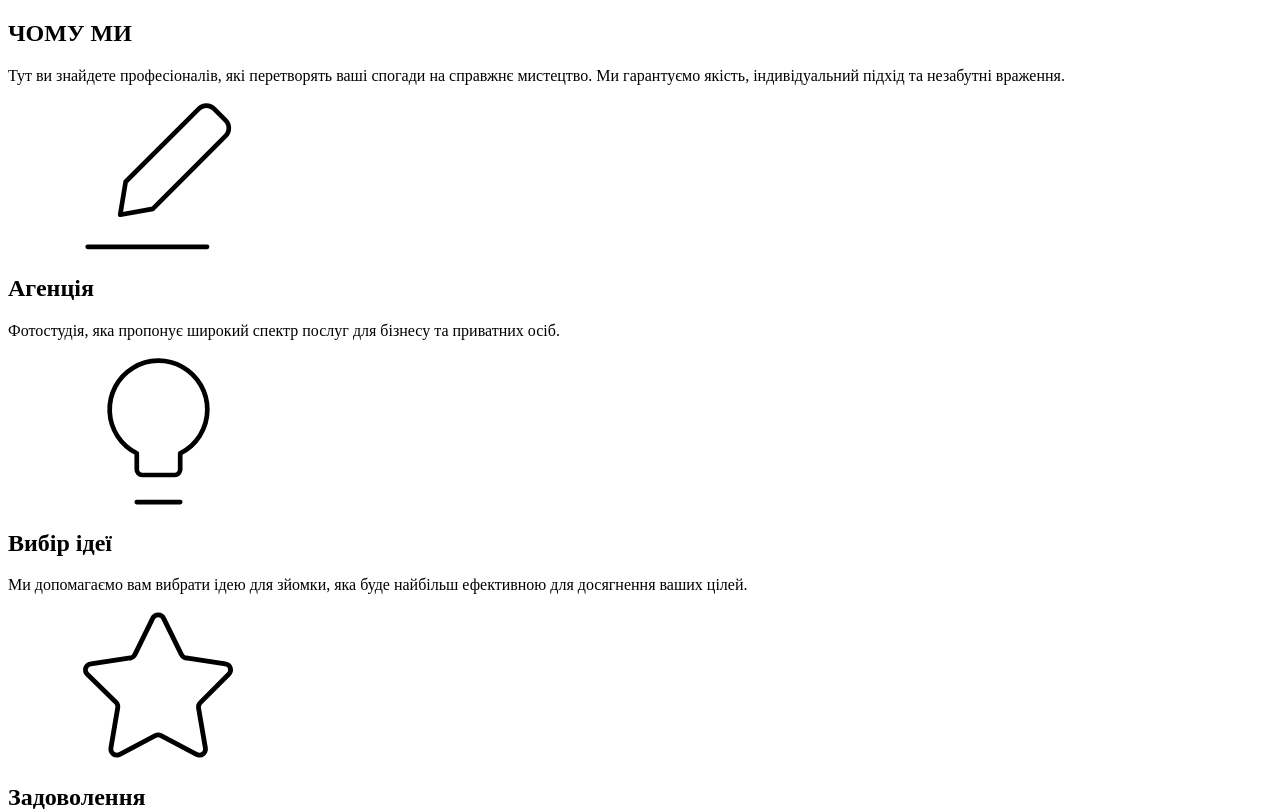
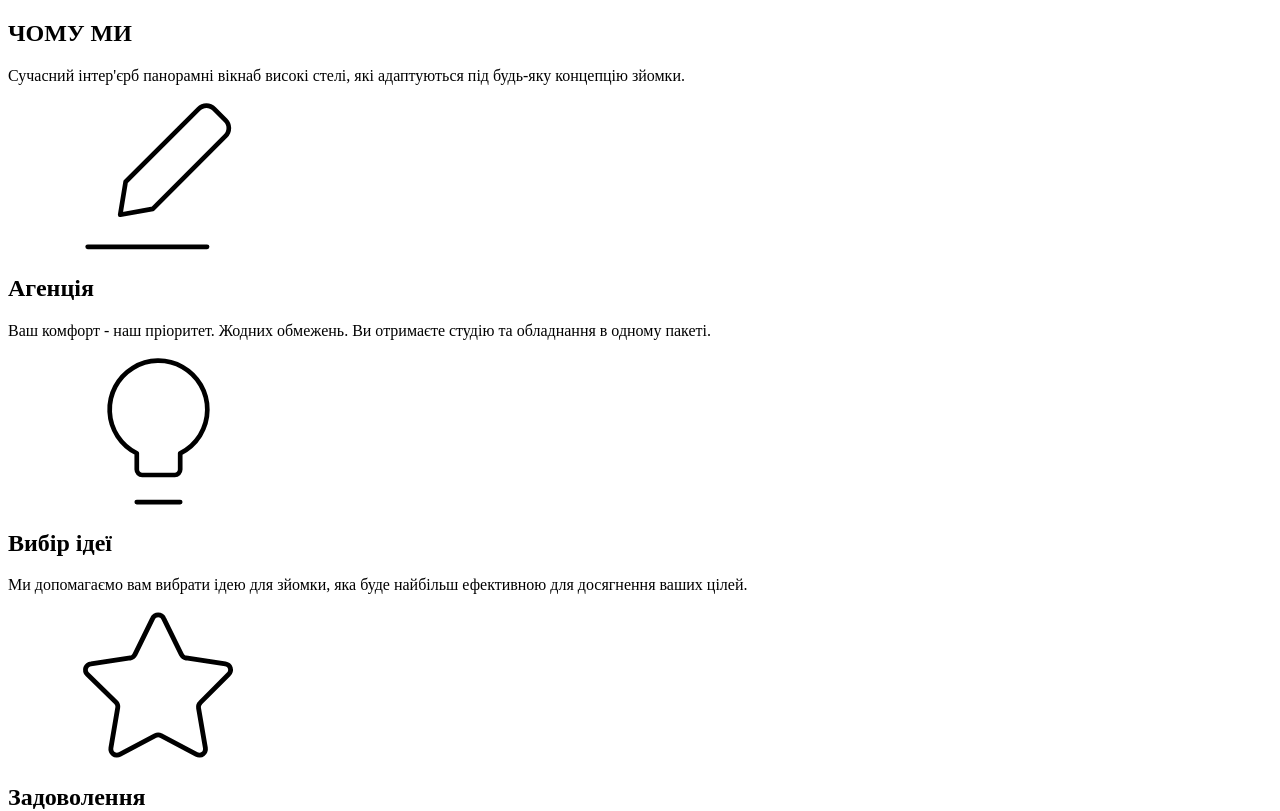
Before and after one commit to keerikkk/framing, a Next.js app: page /BenefitsPage/BenefitsPage in a window 1280 px wide. Shown: the top 811 px of the page. Built offline with nearby package versions, Linux system fonts and the light colour scheme.

Commit message:
refactor: change benefits text

```diff
--- a/src/pages/BenefitsPage/BenefitList.tsx
+++ b/src/pages/BenefitsPage/BenefitList.tsx
@@ -65,7 +65,7 @@ const data: BenefitProps[] = [
   {
     icon: 'agency',
     title: 'Агенція',
-    text: 'Фотостудія, яка пропонує широкий спектр послуг для бізнесу та приватних осіб.',
+    text: 'Ваш комфорт - наш пріоритет. Жодних обмежень. Ви отримаєте студію та обладнання в одному пакеті.',
   },
   {
     icon: 'idea',
--- a/src/pages/BenefitsPage/BenefitsHeader/BenefitsPageHeader.tsx
+++ b/src/pages/BenefitsPage/BenefitsHeader/BenefitsPageHeader.tsx
@@ -14,5 +14,5 @@ export default BenefitsPageHeader;
 
 const data = {
   title: 'ЧОМУ МИ',
-  text: 'Тут ви знайдете професіоналів, які перетворять ваші спогади на справжнє мистецтво. Ми гарантуємо якість, індивідуальний підхід та незабутні враження.',
+  text: "Сучасний інтер'єрб панорамні вікнаб високі стелі, які адаптуються під будь-яку концепцію зйомки.",
 };
```
